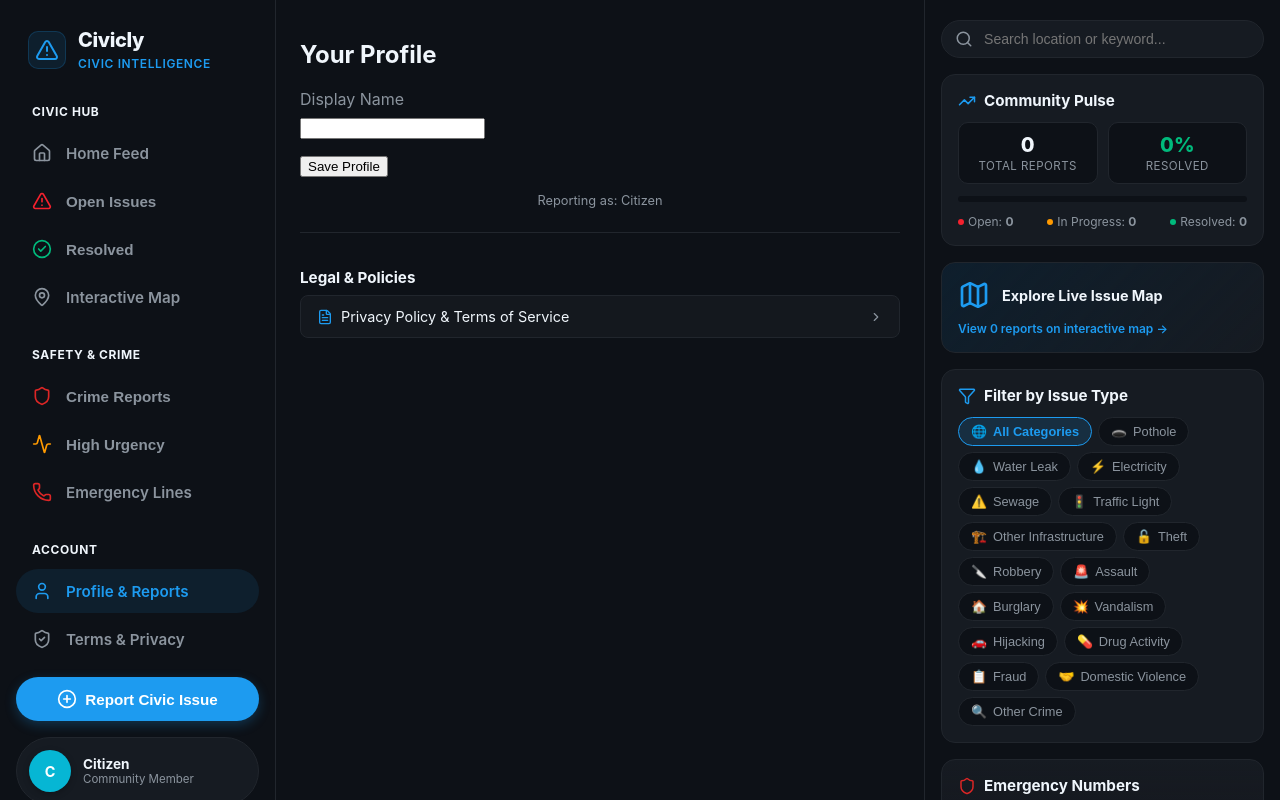
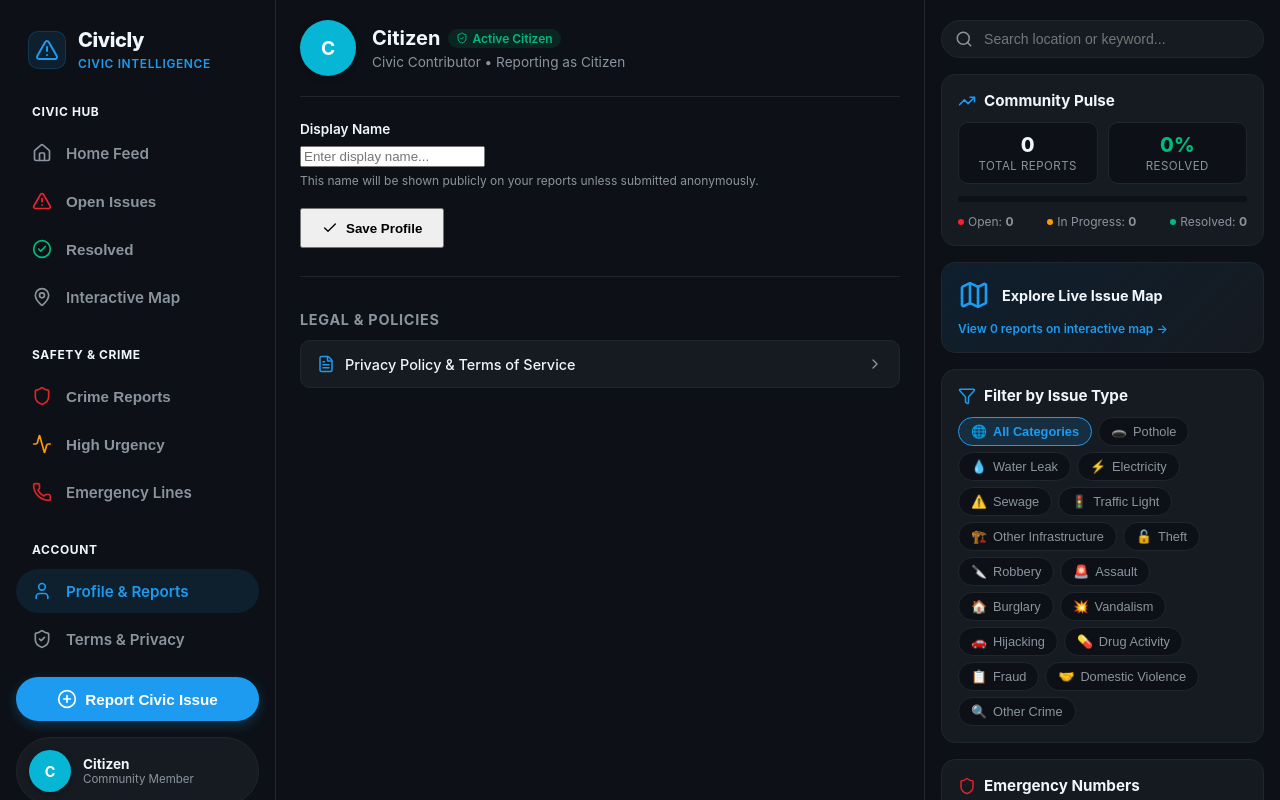
Before and after one commit to mthembuavuyile/social, a React (Vite) app: page /profile in a window 1280 px wide. Built offline with nearby package versions, Linux system fonts and the light colour scheme; no server answers; the database is empty.

Commit message:
feat: add CommentSection component and Profile page with display name management

```diff
--- a/src/pages/Profile.tsx
+++ b/src/pages/Profile.tsx
@@ -1,7 +1,8 @@
 import React, { useState, useEffect } from 'react';
 import { Link } from 'react-router-dom';
-import { FileText, ChevronRight } from 'lucide-react';
+import { FileText, ChevronRight, ShieldCheck, Check } from 'lucide-react';
 import toast from 'react-hot-toast';
+import { getInitials, getUserColor } from '../utils';
 
 interface ProfileProps {
   user: { uid: string; displayName: string } | null;
@@ -10,6 +11,11 @@ interface ProfileProps {
 
 export const Profile: React.FC<ProfileProps> = ({ user, updateUserName }) => {
   const [profileNameInput, setProfileNameInput] = useState('');
+  const [isSaving, setIsSaving] = useState(false);
+
+  const authorName = user?.displayName || 'Citizen';
+  const authorInitials = getInitials(authorName);
+  const [avatarBg] = getUserColor(authorName);
 
   useEffect(() => {
     if (user?.displayName) {
@@ -27,15 +33,56 @@ export const Profile: React.FC<ProfileProps> = ({ user, updateUserName }) => {
       toast.error('Name must be under 50 characters');
       return;
     }
-    await updateUserName(trimmedName);
-    toast.success('Profile updated!');
+
+    setIsSaving(true);
+    try {
+      await updateUserName(trimmedName);
+      toast.success('Profile updated!');
+    } catch (e) {
+      toast.error('Failed to update profile');
+    } finally {
+      setIsSaving(false);
+    }
   };
 
   return (
-    <div className="profile-card">
-      <h2>Your Profile</h2>
-      <div className="form-group" style={{ marginBottom: '16px' }}>
-        <label style={{ display: 'block', marginBottom: '8px', color: 'var(--text-muted)' }}>Display Name</label>
+    <div className="profile-card" style={{ maxWidth: '640px', margin: '0 auto' }}>
+      {/* Profile Header */}
+      <div style={{ display: 'flex', alignItems: 'center', gap: '16px', paddingBottom: '20px', borderBottom: '1px solid var(--border-color)', marginBottom: '24px' }}>
+        <div
+          className="user-avatar"
+          style={{ width: '56px', height: '56px', fontSize: '1.2rem', background: avatarBg }}
+        >
+          {authorInitials}
+        </div>
+        <div>
+          <div style={{ display: 'flex', alignItems: 'center', gap: '8px' }}>
+            <h2 style={{ margin: 0, fontSize: '1.25rem', fontWeight: 700 }}>{authorName}</h2>
+            <span style={{
+              display: 'inline-flex',
+              alignItems: 'center',
+              gap: '4px',
+              padding: '2px 8px',
+              borderRadius: '9999px',
+              background: 'rgba(0, 186, 124, 0.12)',
+              color: 'var(--accent-success)',
+              fontSize: '0.75rem',
+              fontWeight: 600
+            }}>
+              <ShieldCheck size={12} /> Active Citizen
+            </span>
+          </div>
+          <p style={{ margin: '4px 0 0', fontSize: '0.85rem', color: 'var(--text-muted)' }}>
+            Civic Contributor • Reporting as {authorName}
+          </p>
+        </div>
+      </div>
+
+      {/* Account Settings Form */}
+      <div className="form-group" style={{ marginBottom: '20px' }}>
+        <label style={{ display: 'block', marginBottom: '8px', fontSize: '0.85rem', fontWeight: 600, color: 'var(--text-main)' }}>
+          Display Name
+        </label>
         <input
           type="text"
           value={profileNameInput}
@@ -46,40 +93,49 @@ export const Profile: React.FC<ProfileProps> = ({ user, updateUserName }) => {
           }}
           maxLength={50}
           className="form-input"
+          placeholder="Enter display name..."
         />
+        <span style={{ fontSize: '0.75rem', color: 'var(--text-muted)', marginTop: '6px', display: 'block' }}>
+          This name will be shown publicly on your reports unless submitted anonymously.
+        </span>
       </div>
+
       <button
         onClick={handleSaveProfile}
+        disabled={isSaving}
         className="btn-primary"
+        style={{ display: 'inline-flex', alignItems: 'center', gap: '8px', padding: '10px 20px', fontWeight: 600 }}
       >
-        Save Profile
+        <Check size={16} />
+        {isSaving ? 'Saving...' : 'Save Profile'}
       </button>
-      <p style={{ marginTop: '16px', fontSize: '0.8rem', color: 'var(--text-muted)', textAlign: 'center' }}>
-        Reporting as: {user?.displayName || 'Citizen'}
-      </p>
 
-      <div style={{ borderTop: '1px solid var(--border-color)', marginTop: '24px', paddingTop: '20px' }}>
-        <h3 style={{ fontSize: '0.95rem', color: 'var(--text-main)', marginBottom: '8px' }}>Legal & Policies</h3>
+      {/* Legal & Policies */}
+      <div style={{ borderTop: '1px solid var(--border-color)', marginTop: '28px', paddingTop: '20px' }}>
+        <h3 style={{ fontSize: '0.9rem', textTransform: 'uppercase', letterSpacing: '0.05em', color: 'var(--text-muted)', marginBottom: '12px', fontWeight: 700 }}>
+          Legal & Policies
+        </h3>
         <Link
           to="/terms"
           style={{
             display: 'flex',
             alignItems: 'center',
             justifyContent: 'space-between',
-            padding: '12px 16px',
-            borderRadius: '8px',
-            background: 'rgba(255, 255, 255, 0.03)',
+            padding: '14px 16px',
+            borderRadius: 'var(--radius-md)',
+            background: 'var(--surface-color)',
             border: '1px solid var(--border-color)',
             color: 'var(--text-main)',
             textDecoration: 'none',
             fontSize: '0.9rem',
+            transition: 'border-color 0.15s ease',
           }}
         >
-          <div style={{ display: 'flex', alignItems: 'center', gap: '8px' }}>
-            <FileText size={16} color="var(--accent-primary)" />
-            <span>Privacy Policy & Terms of Service</span>
+          <div style={{ display: 'flex', alignItems: 'center', gap: '10px' }}>
+            <FileText size={18} color="var(--accent-primary)" />
+            <span style={{ fontWeight: 500 }}>Privacy Policy & Terms of Service</span>
           </div>
-          <ChevronRight size={14} color="var(--text-muted)" />
+          <ChevronRight size={16} color="var(--text-muted)" />
         </Link>
       </div>
     </div>
```
Also changed, not shown: src/components/Feed/CommentSection.tsx (+82 -21 lines).
